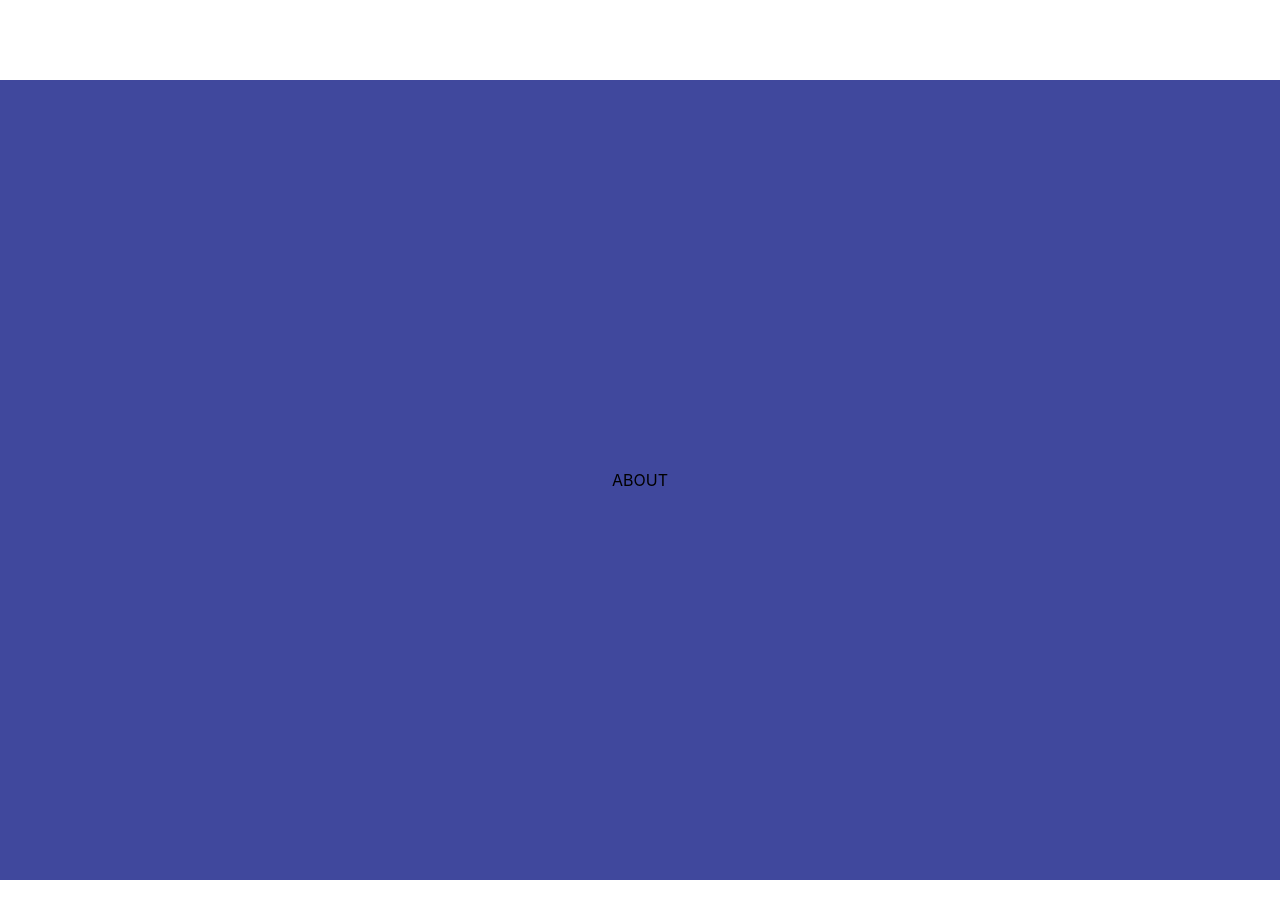
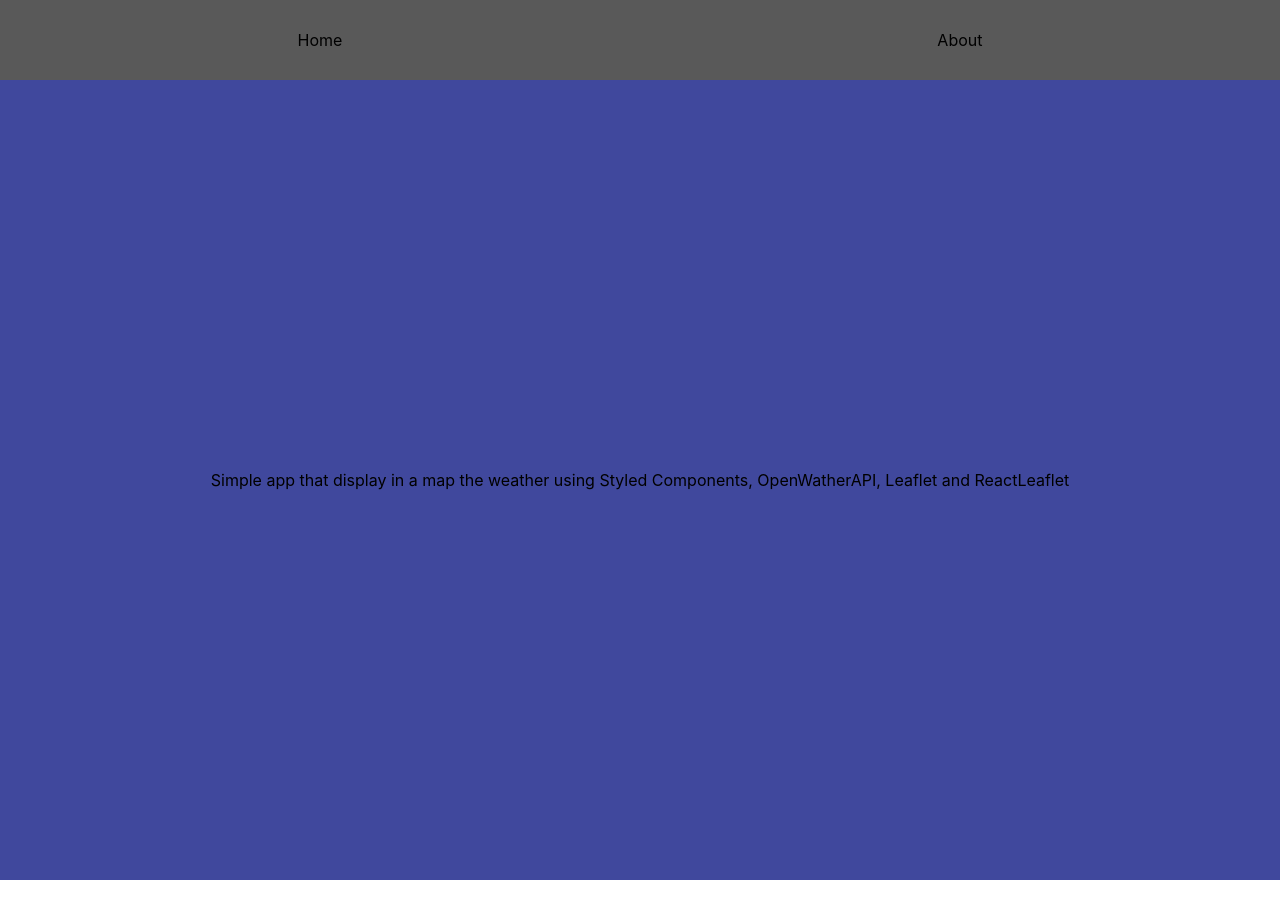
Before and after one commit to davidmrtz-dev/weather-app, a React (Create React App) app: page /about in a window 1280 px wide. Shown: the top 918 px of the page. Built offline with nearby package versions, Linux system fonts and the light colour scheme.

Commit message:
[FEAT]: Implemented navbar.

```diff
--- a/src/GlobalStyle.ts
+++ b/src/GlobalStyle.ts
@@ -16,6 +16,10 @@ export const GlobalStyle = createGlobalStyle`
     -moz-osx-font-smoothing: grayscale;
     max-width: 100%;
   }
+  a {
+    text-decoration: none;
+    color: inherit;
+  }
   @media print
   {
     .no-print, .no-print *
--- a/src/components/layouts/Layout.tsx
+++ b/src/components/layouts/Layout.tsx
@@ -1,8 +1,10 @@
 import LayoutContainer from "../containers";
+import Navigation from "../navigation";
 
 const Layout = ({ children }: {children: React.ReactNode }): JSX.Element => {
   return(
     <LayoutContainer>
+      <Navigation />
       {children}
     </LayoutContainer>
   )
--- a/src/components/navigation/index.tsx
+++ b/src/components/navigation/index.tsx
@@ -1,6 +1,24 @@
+import { Link } from 'react-router-dom';
+import styled from 'styled-components';
+
+const NavigationContainer = styled.div`
+  position: fixed;
+  top: 0;
+  left: 0;
+  width: 100%;
+  height: 5em;
+  background-color: ${props => props.theme.colors.brandGray};
+  display: flex;
+  justify-content: space-around;
+  align-items: center;
+`;
+
 const Navigation = (): JSX.Element => {
  return(
-  <h1>a navabar</h1>
+  <NavigationContainer>
+    <Link to='/'>Home</Link>
+    <Link to='/about'>About</Link>
+  </NavigationContainer>
  );
 };
 
--- a/src/pages/about/index.tsx
+++ b/src/pages/about/index.tsx
@@ -1,6 +1,9 @@
 const About = (): JSX.Element => {
   return (
-    <p>ABOUT</p>
+    <p style={{ width: '70%', textAlign: 'center'}}>
+      Simple app that display in a map the weather using Styled
+      Components, OpenWatherAPI, Leaflet and ReactLeaflet
+    </p>
   );
 };
 
```
